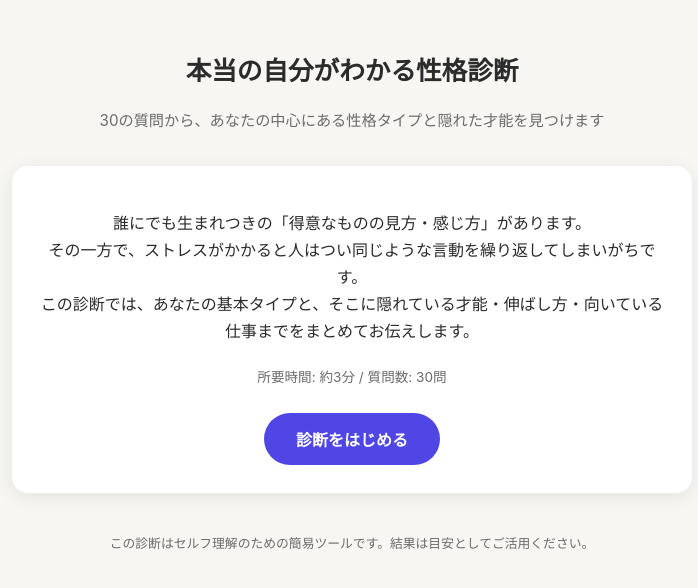
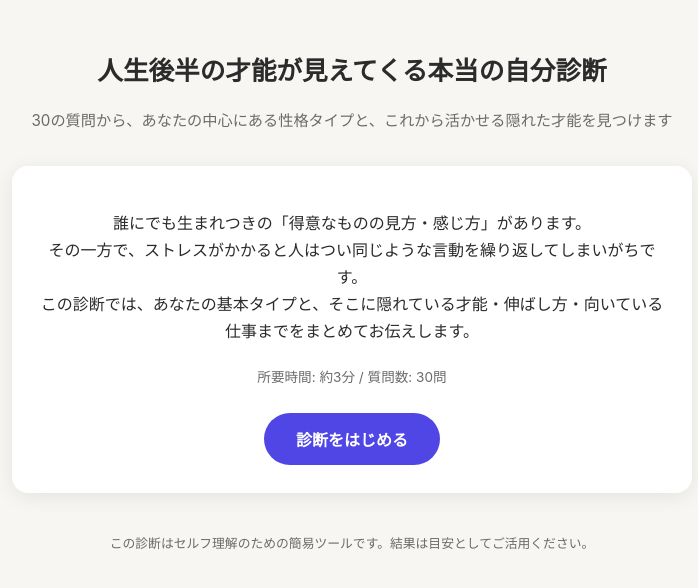
Before and after one commit to hiroemikami-art/claudeally, a plain HTML site: page index.html in a window 1280 px wide. Shown: the whole page, without its empty margins (288-986 px from the left). Drawn offline with Linux system fonts and the light colour scheme.

Commit message:
タイトルとサブタイトルを人生後半向けの文言に更新

```diff
--- a/index.html
+++ b/index.html
@@ -3,7 +3,7 @@
 <head>
 <meta charset="UTF-8">
 <meta name="viewport" content="width=device-width, initial-scale=1.0">
-<title>本当の自分がわかる性格診断</title>
+<title>人生後半の才能が見えてくる本当の自分診断</title>
 <style>
   :root{
     --bg:#f7f6f3;
@@ -264,8 +264,8 @@
 <body>
 <div class="wrap">
   <header>
-    <h1>本当の自分がわかる性格診断</h1>
-    <p>30の質問から、あなたの中心にある性格タイプと隠れた才能を見つけます</p>
+    <h1>人生後半の才能が見えてくる本当の自分診断</h1>
+    <p>30の質問から、あなたの中心にある性格タイプと、これから活かせる隠れた才能を見つけます</p>
   </header>
 
   <!-- INTRO -->
```
